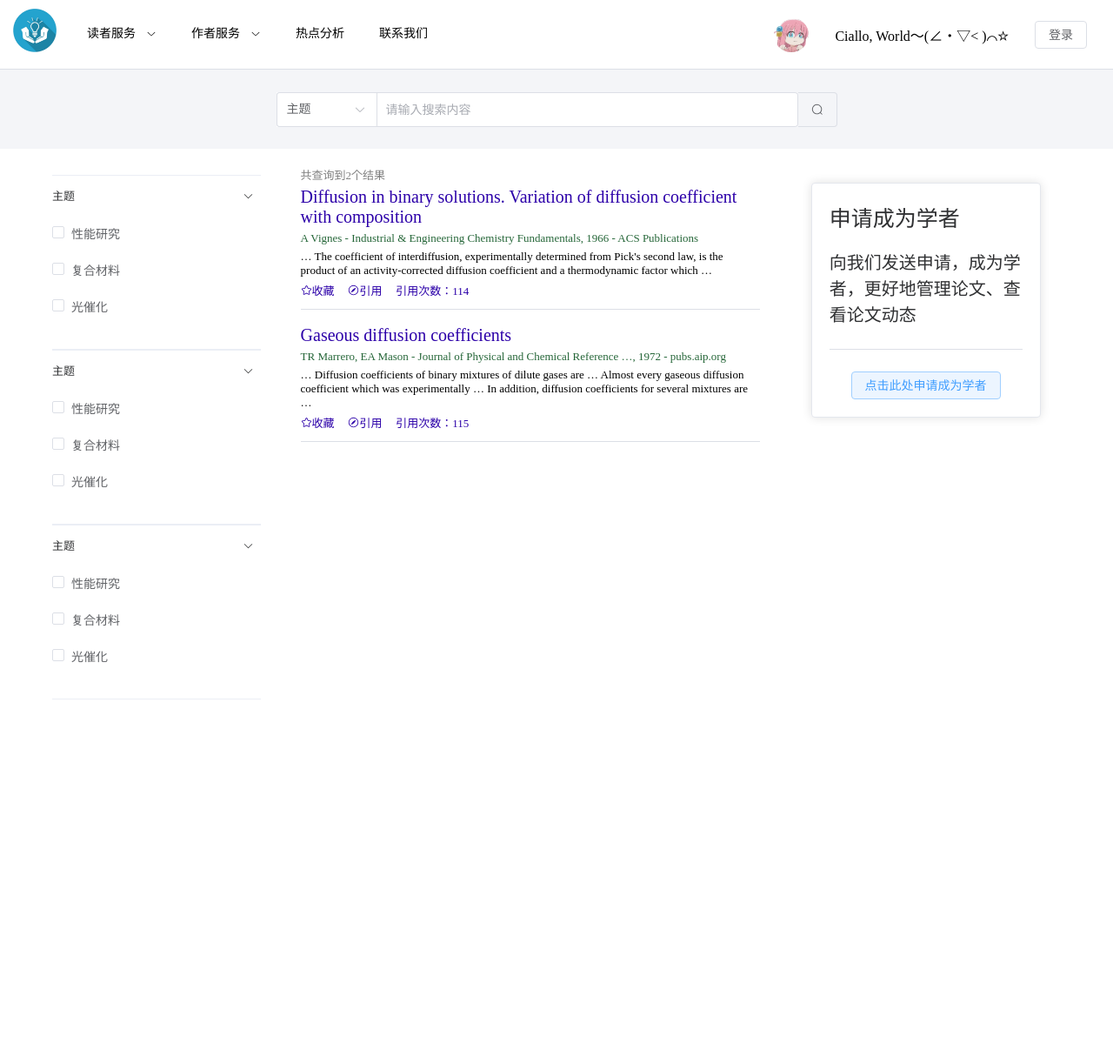
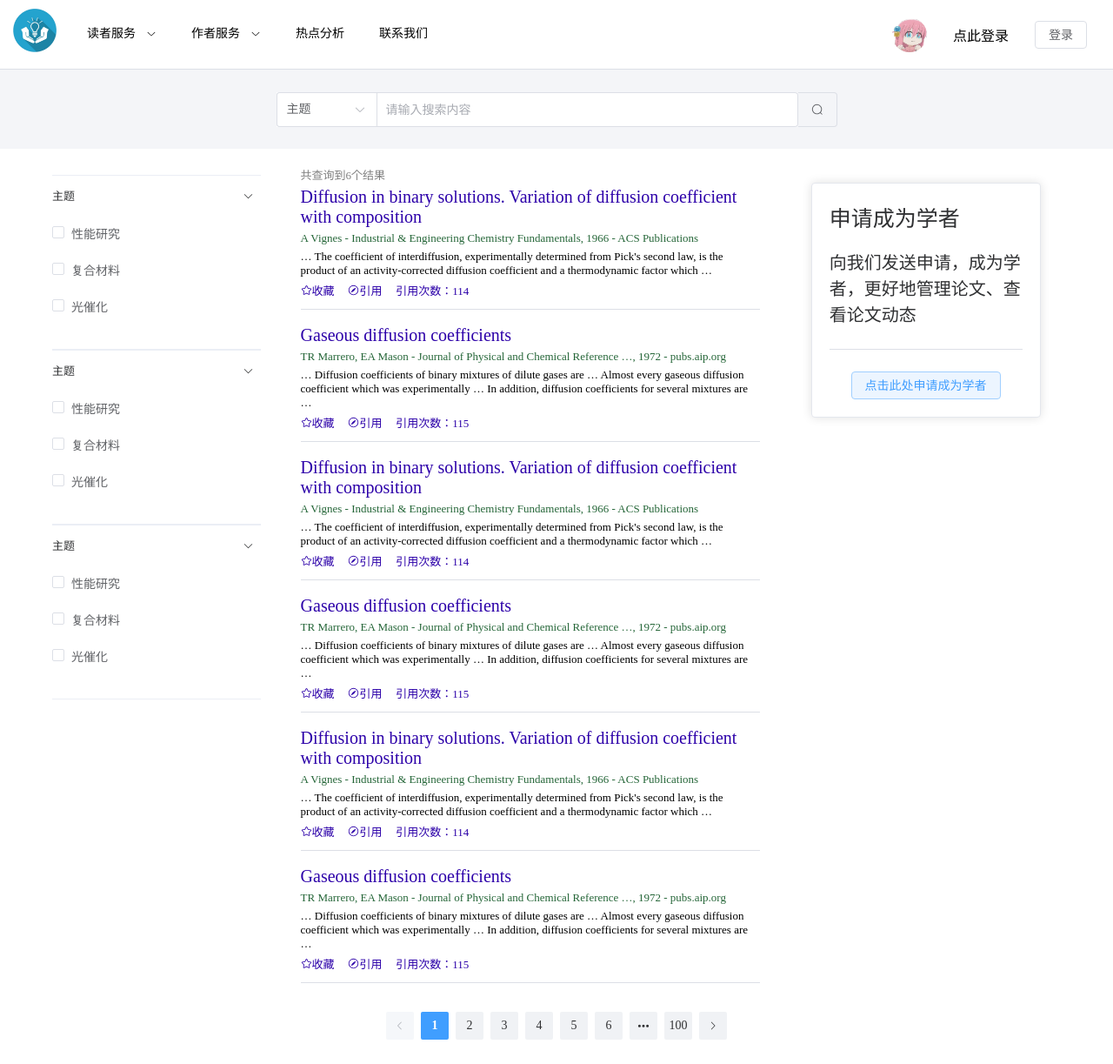
Before and after one commit to Sixiang-Wang/AllPaperEngine-WebApplication, a Vue app: page /search in a window 1280 px wide. Shown: the whole page at 87% size. Before the commit the page ends 804 px from the top, so only its background shows below. Built offline with nearby package versions, Linux system fonts and the light colour scheme.

Commit message:
add pagination in SearchResult.vue

```diff
--- a/package.json
+++ b/package.json
@@ -9,6 +9,7 @@
     "preview": "vite preview"
   },
   "dependencies": {
+    "echarts": "^5.5.1",
     "element-plus": "^2.8.2",
     "vue": "^3.4.37",
     "vue-router": "^4.4.4"
--- a/src/api/http.js
+++ b/src/api/http.js
@@ -1,30 +1,24 @@
-import axios from 'axios'
-import router from "../router";
-import api from "@/api/index.js";
+// 引入axios
+import axios from 'axios';
+import store from '@/api/index.js'
 
 let baseUrl="http://localhost:1145/";
-
-axios.defaults.timeout = 3000 //超时时间设定为5s
-axios.defaults.withCredentials = true //允许跨域
-
-// Content-Type 响应头
-axios.defaults.headers.post['Content-Type'] = 'application/x-www-form-urlencoded;charset=UTF-8'
-
 // 创建axios实例
 const httpService = axios.create({
   // url前缀-'http:xxx.xxx'
   // baseURL: process.env.BASE_API, // 需自定义
   baseURL:baseUrl,
   // 请求超时时间
-  timeout: 3000, // 需自定义
-  withCredentials: true,
+  timeout: 3000 // 需自定义
 });
 
+//添加请求和响应拦截器
+// 添加请求拦截器
 httpService.interceptors.request.use(function (config) {
   // 在发送请求之前做些什么
   //config.headers.token=window.sessionStorage.getItem('token');
-  console.log("store="+api.getters.GET_TOKEN)
-  config.headers.token=api.getters.GET_TOKEN
+  console.log("store="+store.getters.GET_TOKEN)
+  config.headers.token=store.getters.GET_TOKEN
   return config;
 }, function (error) {
   // 对请求错误做些什么
--- a/src/components/Header.vue
+++ b/src/components/Header.vue
@@ -1,11 +1,11 @@
 <script setup>
-import {computed, ref} from "vue";
+import {computed, onMounted, ref, watch} from "vue";
 import router from "@/router/index.js";
 import defaultAvatar from "@/assets/image/user.gif";
 import { useRoute } from 'vue-router';
-
+import cookieUtil from "@/utils/cookie.js"
 const button_index = ref("登录");
-const user_name = ref("World～(∠・▽< )⌒☆");
+const user_name = ref(cookieUtil.getCookie("username"));
 const back = ()=> {
   router.push('/main');
 }
@@ -21,8 +21,25 @@ const textColor = computed(() => {
   return route.path === '/main' ? '#000000' : '#000000'; // 选择颜色
 });
 const goToLogin = () => {
-  router.push('/login');
+  if(cookieUtil.getCookie("token")===null||cookieUtil.getCookie("token")===''){
+    router.push('/login');
+  }else{
+    cookieUtil.deleteCookie("token");
+    cookieUtil.deleteCookie("username");
+    location.reload();
+  }
 }
+onMounted(() =>{
+  if(cookieUtil.getCookie("token")===null || cookieUtil.getCookie("token")===''){
+    button_index.value = "登录";
+  }else{
+    button_index.value = "退出";
+  }
+})
+watch(cookieUtil.getCookie("username"),(oldValue,newValue)=> {
+  user_name.value = newValue;
+  console.log(newValue);
+})
 </script>
 
 <template>
@@ -53,8 +70,12 @@ const goToLogin = () => {
     <el-menu-item index="5">联系我们</el-menu-item>
     <div class="header-menu-right" >
       <el-avatar :src="avatar.url" shape="circle" class="user-avatar" @click="goToUserInfo"></el-avatar>
-      <span :style="{color: textColor}">Ciallo, {{ user_name }}</span>
-      <el-button @click="goToLogin" style="margin-right: 30px;background-color: transparent">{{ button_index }}</el-button>
+      <span :style="{color: textColor}" v-if="user_name.value===''">欢迎, {{ user_name }}</span>
+      <span :style="{color: textColor}" v-else>点此登录</span>
+      <el-button @click="goToLogin"
+                 style="margin-right: 30px;background-color: transparent">
+        {{ button_index }}
+      </el-button>
     </div>
   </el-menu>
   <div class="h-6"/>
--- a/src/router/index.js
+++ b/src/router/index.js
@@ -50,6 +50,11 @@ const router = createRouter({
           component: ()=> import('@/views/Login.vue')
         },
         {
+            path: '/test',
+            name: 'test',
+            component: () => import('@/views/Test.vue')
+        },
+        {
             path: '/:pathMatch(.*)*',
             name: 'NotFound',
             component: () => import('@/views/404.vue')
--- /dev/null
+++ b/src/utils/cookie.js
@@ -0,0 +1,38 @@
+export function setCookie(name, value, days) {
+    const d = new Date();
+    d.setTime(d.getTime() + (days * 24 * 60 * 60 * 1000));
+    const expires = "expires=" + d.toUTCString();
+    document.cookie = name + "=" + value + ";" + expires + ";path=/";
+}
+/*
+设置cookie
+ */
+export function getCookie(name) {
+    const cookieName = name + "=";
+    const decodedCookie = decodeURIComponent(document.cookie);
+    const cookieArray = decodedCookie.split(';');
+    for (let i = 0; i < cookieArray.length; i++) {
+        let cookie = cookieArray[i];
+        while (cookie.charAt(0) === ' ') {
+            cookie = cookie.substring(1);
+        }
+        if (cookie.indexOf(cookieName) === 0) {
+            return cookie.substring(cookieName.length, cookie.length);
+        }
+    }
+    return "";
+}
+/*
+获取cookie
+ */
+export function deleteCookie(cookieName) {
+    document.cookie = cookieName + '=; expires=Thu, 01 Jan 1970 00:00:00 GMT; path=/;';
+}
+export function getCookieNum(){
+    const decodedCookie = decodeURIComponent(document.cookie);
+    const cookieArray = decodedCookie.split(';');
+    return cookieArray.length;
+}
+export default {
+    setCookie,getCookie,getCookieNum,deleteCookie
+}
--- a/src/views/Login.vue
+++ b/src/views/Login.vue
@@ -3,8 +3,10 @@ import { ref, reactive, onMounted} from 'vue'
 import SIdentify from "../components/SIdentify.vue"
 import {ElMessage} from "element-plus";
 import router from "@/router/index.js";
+import cookieUtil from "@/utils/cookie.js";
 const identifyCode = ref('');
 const identifyCodes = '1234567890abcdefghijklmnopqrstuvwxyz'
+import http from "@/api/http.js"
 const loginForm = ref({
   mail: '',
   password: '',
@@ -60,9 +62,23 @@ onMounted(() => {
 const login =  async() => {
   if(loginForm.value.mail === "admin" && loginForm.value.password === "admin"){
     ElMessage.success("登陆成功！");
-    router.push('/main');
+    await router.push('/main');
   }else{
-    ElMessage.warning("登录失败");
+    try{
+      const res = await http.post('/user/login',{
+        account: loginForm.value.mail,
+        password: loginForm.value.password
+      })
+      if(res.data.msg === "login success") {
+        ElMessage.success("登陆成功！");
+        cookieUtil.setCookie("token",res.data.token,0.25);
+        cookieUtil.setCookie("username",res.data.username, 0.25);
+        await router.push('/main');
+      }
+      console.log(res.data);
+    }catch(e){
+      console.error(e);
+    }
   }
 }
 </script>
--- a/src/views/Main.vue
+++ b/src/views/Main.vue
@@ -1,14 +1,15 @@
 <script setup>
-import {onMounted, ref} from "vue";
+import {onMounted, ref, watch} from "vue";
 import router from "@/router/index.js";
 import {Search} from '@element-plus/icons-vue'
+import cookieUtil from "@/utils/cookie.js"
   const searchType = ref("主题");
   const searchInput = ref("");
   const fullText = "Ciallo, World～(∠・▽< )⌒☆";
   const displayedText = ref(""); // 动态显示的文字
   const search = () => {
     console.log(111);
-    router.push({path: "/search", query: {input: searchInput.value}});
+    router.push({path: "/search", query: {input: searchInput.value, page: 1}});
   }
   onMounted(() => {
     let index = 0;
@@ -21,6 +22,7 @@ import {Search} from '@element-plus/icons-vue'
       }
     }, 150); // 设置打字速度，150ms显示一个字符
   });
+
 </script>
 
 <template>
--- a/src/views/SearchResult.vue
+++ b/src/views/SearchResult.vue
@@ -5,6 +5,8 @@ import {Search} from "@element-plus/icons-vue";
 import {ref} from "vue";
 import SingleResult from "@/components/SingleResult.vue";
 import Advertisement from "@/components/Advertisement.vue";
+import router from "@/router/index.js";
+import { useRoute } from 'vue-router';
 
 const searchInput = ref("");
 const searchType = ref("主题");
@@ -22,8 +24,48 @@ const searchResults = ref([
     content: "… Diffusion coefficients of binary mixtures of dilute gases are … Almost every gaseous diffusion\n" +
         "coefficient which was experimentally … In addition, diffusion coefficients for several mixtures are …",
     cited: "115"
+  },
+  {
+    title: "Diffusion in binary solutions. Variation of diffusion coefficient with composition",
+    author: "A Vignes - Industrial & Engineering Chemistry Fundamentals, 1966 - ACS Publications",
+    content: "… The coefficient of interdiffusion, experimentally determined from Pick's second law, is the\n" +
+        "product of an activity-corrected diffusion coefficient and a thermodynamic factor which …",
+    cited: "114"
+  },
+  {
+    title: "Gaseous diffusion coefficients",
+    author: "TR Marrero, EA Mason - Journal of Physical and Chemical Reference …, 1972 - pubs.aip.org",
+    content: "… Diffusion coefficients of binary mixtures of dilute gases are … Almost every gaseous diffusion\n" +
+        "coefficient which was experimentally … In addition, diffusion coefficients for several mixtures are …",
+    cited: "115"
+  },
+  {
+    title: "Diffusion in binary solutions. Variation of diffusion coefficient with composition",
+    author: "A Vignes - Industrial & Engineering Chemistry Fundamentals, 1966 - ACS Publications",
+    content: "… The coefficient of interdiffusion, experimentally determined from Pick's second law, is the\n" +
+        "product of an activity-corrected diffusion coefficient and a thermodynamic factor which …",
+    cited: "114"
+  },
+  {
+    title: "Gaseous diffusion coefficients",
+    author: "TR Marrero, EA Mason - Journal of Physical and Chemical Reference …, 1972 - pubs.aip.org",
+    content: "… Diffusion coefficients of binary mixtures of dilute gases are … Almost every gaseous diffusion\n" +
+        "coefficient which was experimentally … In addition, diffusion coefficients for several mixtures are …",
+    cited: "115"
   }
 ]);
+const route = useRoute();
+const currentPage = ref(1);
+const handlePageChange = (page) => {
+  router.push({path: "/search", query: {input: route.query.input, page: page}}).then(()=>{
+    currentPage.value = page;
+    updateSearchResults();
+  });
+}
+const updateSearchResults = async ()=> {
+//   const res = await http.get('#',{});
+
+}
 </script>
 
 <template>
@@ -63,6 +105,17 @@ const searchResults = ref([
           </div>
         </el-main>
     </el-container>
+    <el-footer>
+      <div style="display: flex; justify-content: center;">
+        <el-pagination background layout="prev, pager, next"
+                       :total="1000"
+                       :current-page="currentPage"
+                       @current-change="handlePageChange"
+        />
+        <!--                       style="&#45;&#45;el-color-primary: #C3EEFD"-->
+
+      </div>
+    </el-footer>
   </el-container>
 </template>
 
@@ -85,4 +138,5 @@ const searchResults = ref([
 .el-aside::-webkit-scrollbar {
   display: none;
 }
+
 </style>
--- /dev/null
+++ b/src/views/Test.vue
@@ -0,0 +1,39 @@
+<template>
+  <div>
+    <div id="maychar"></div>
+  </div>
+</template>
+
+<script>
+export default {
+  data() {
+    return {};
+  },
+  mounted() {
+    this.getCharts();
+  },
+  methods: {
+    // 使用柱形图，关于其他配置可以去官网查看
+    getCharts() {
+      const chartBox = this.$echarts.init(document.getElementById("maychar"));
+      const option = {
+        xAxis: {
+          data: ["Mon", "Tue", "Wed", "Thu", "Fri", "Sat", "Sun"],
+        },
+        yAxis: {},
+        series: [
+          {
+            type: "bar",
+            data: [23, 24, 18, 25, 27, 28, 25],
+          },
+        ],
+      };
+      chartBox.setOption(option);
+      // 根据页面大小自动响应图表大小
+      window.addEventListener("resize", function () {
+        chartBox.resize();
+      });
+    },
+  },
+};
+</script>
```
Also changed, not shown: 1 other file (tests, documents, lock files or other folders). Lines whose indentation alone changed are shown as unchanged.
